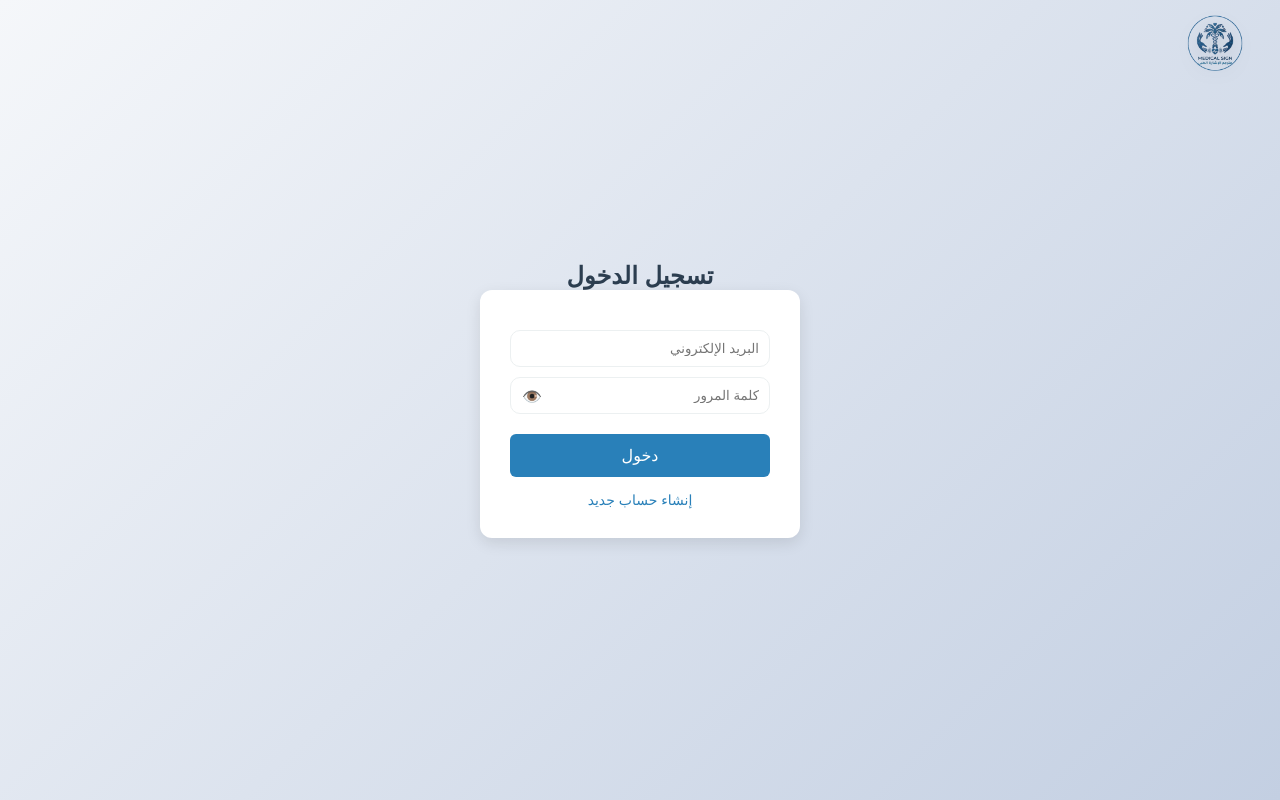
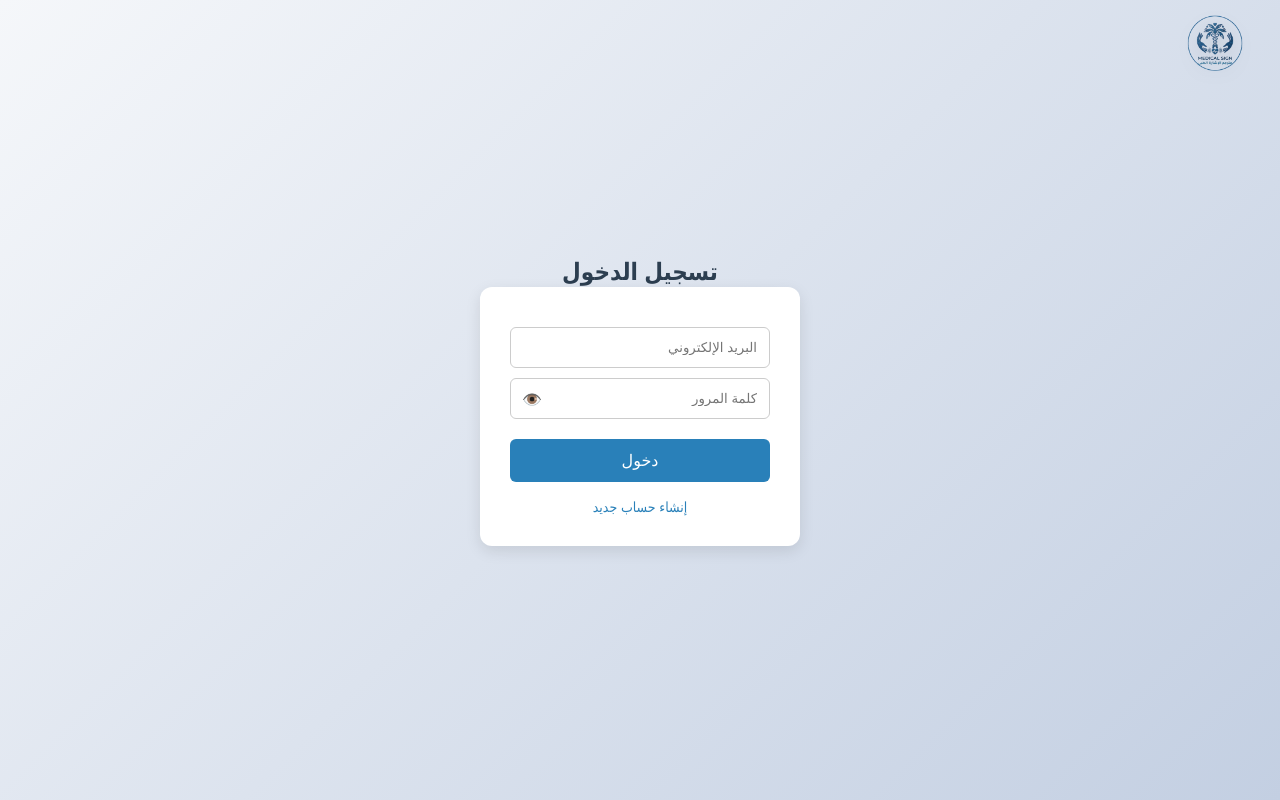
Before and after one commit to 446955897-tech/Medicalsign, a PHP site: page /index.html in a window 1280 px wide. Run offline with PHP 8.4, Linux system fonts and the light colour scheme.

Commit message:
Update style.css

```diff
--- a/CSS/style.css
+++ b/CSS/style.css
@@ -586,20 +586,8 @@ select, input[type="date"] {
 .success-box { background-color: #ebf5fb; padding: 20px; border-radius: 12px; color: #2980b9; margin-top: 15px; line-height: 1.6; }
 .success-icon { font-size: 60px; margin-bottom: 10px; }
 .secondary-btn { background-color: #bdc3c7; color: white; border: none; padding: 12px; width: 100%; border-radius: 10px; margin-top: 20px; cursor: pointer; }
-body {
-    background-color: #eef2f7;
-    font-family: Arial;
-    color: #2c3e50;
-    direction: rtl;
-    margin: 0;
-}
 
-h1 {
-    text-align: center;
-    color: #2980b9;
-    margin-top: 30px;
-}
-
+/* --- بداية كود صفحة الإعدادات (بشاير) --- */
 .account-settings {
     background-color: white;
     padding: 25px;
@@ -625,15 +613,6 @@ h1 {
     display: block;
     margin-bottom: 5px;
     color: #7f8c8d;
-}
-
-input {
-    width: 100%;
-    padding: 10px;
-    border: 1px solid #ecf0f1;
-    border-radius: 10px;
-    outline: none;
-    box-sizing: border-box;
 }
 
 .btn-save {
@@ -663,12 +642,7 @@ input {
 }
 
 @keyframes fadeInUp {
-    from {
-        opacity: 0;
-        transform: translateY(30px);
-    }
-    to {
-        opacity: 1;
-        transform: translateY(0);
-    }
+    from { opacity: 0; transform: translateY(30px); }
+    to { opacity: 1; transform: translateY(0); }
 }
+/* --- نهاية كود بشاير --- */
```
